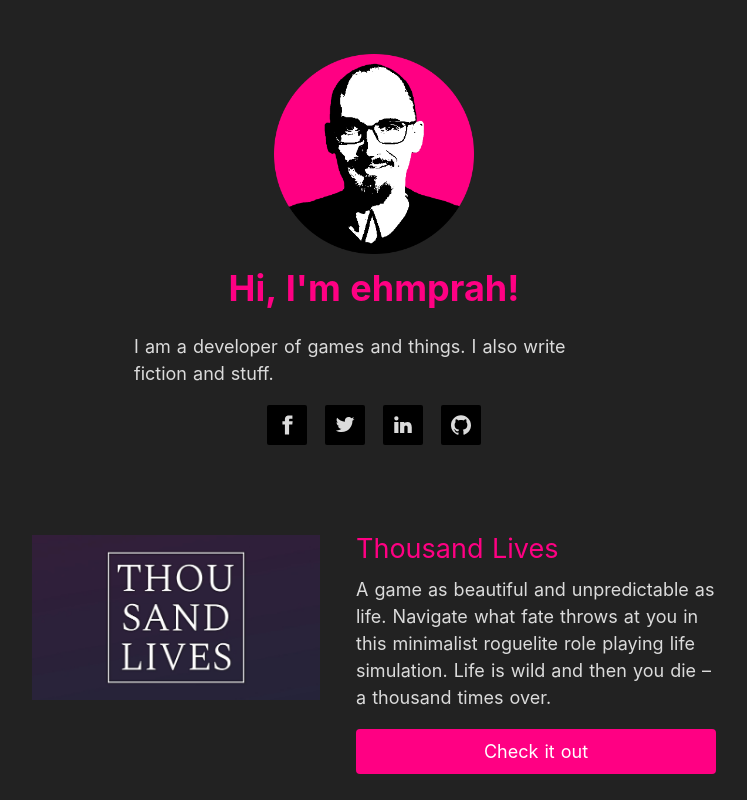
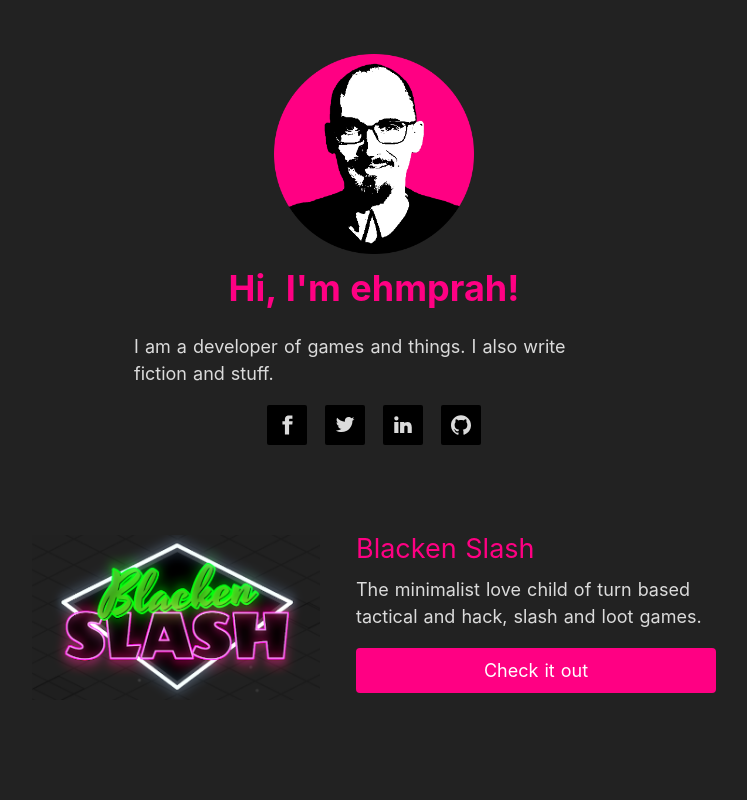
Before and after one commit to ehmprah/ehmprah.com, a Nuxt app: page / in a window 1280 px wide. Shown: the top 800 px of the page, without its empty margins (266-1013 px from the left). Built offline with nearby package versions, Linux system fonts and the light colour scheme.

Commit message:
Add blacken slash link

```diff
--- a/pages/index.vue
+++ b/pages/index.vue
@@ -11,6 +11,14 @@
       </div>
 
       <div class="projects">
+        <Project
+          title="Blacken Slash"
+          url="https://blackenslash.ehmprah.com"
+          image="/screenshot_blacken_slash.png"
+        >
+          The minimalist love child of turn based tactical and hack, slash and
+          loot games.
+        </Project>
         <Project
           title="Thousand Lives"
           url="https://thousandlives.ehmprah.com"
```
Also changed, not shown: package.json (+11 -11 lines), static/screenshot_blacken_slash.png (added), 1 other file (tests, documents, lock files or other folders).
